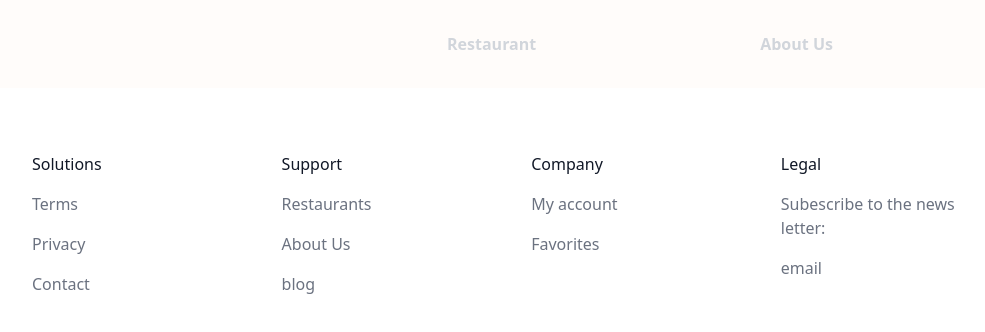
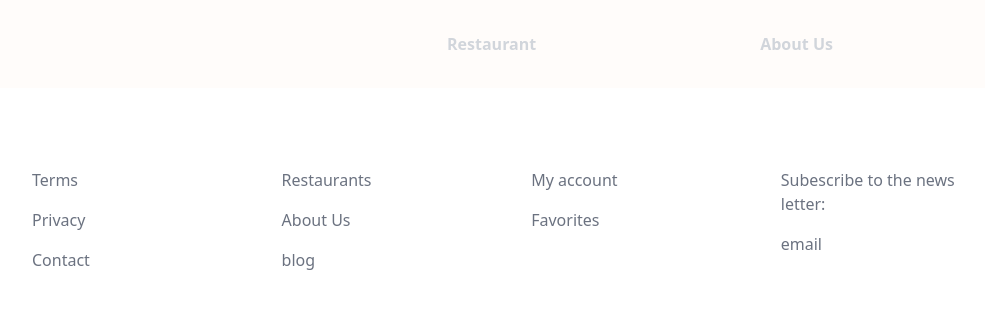
Before and after one commit to MR-shefaei/Restaurant, a Next.js app: page / in a window 1280 px wide. Shown: the top 332 px of the page, without its empty margins (0-985 px from the left). Built offline with nearby package versions, Linux system fonts and the light colour scheme.

Commit message:
content section is started

```diff
--- /dev/null
+++ b/components/content.js
@@ -0,0 +1,18 @@
+import React from "react";
+
+export default function Content(){
+    return(
+        <>
+        <div className="grid grid-cols-3">
+            <div className="col-span-1">
+
+            </div>
+            <div className="col-span-2">
+
+            </div>
+
+
+        </div>
+        </>
+    );
+}
--- a/components/footer.js
+++ b/components/footer.js
@@ -37,7 +37,7 @@ export default function Footer() {
           <div className="grid grid-cols-2 gap-8 xl:col-span-4">
             <div className="md:grid md:grid-cols-2 md:gap-8">
               <div>
-                <h3 className="text-base font-medium text-gray-900">Solutions</h3>
+
                 <ul role="list" className="mt-4 space-y-4">
                   {navigation.solutions.map((item) => (
                     <li key={item.name}>
@@ -49,7 +49,7 @@ export default function Footer() {
                 </ul>
               </div>
               <div className="mt-12 md:mt-0">
-                <h3 className="text-base font-medium text-gray-900">Support</h3>
+
                 <ul role="list" className="mt-4 space-y-4">
                   {navigation.support.map((item) => (
                     <li key={item.name}>
@@ -63,7 +63,7 @@ export default function Footer() {
             </div>
             <div className="md:grid md:grid-cols-2 md:gap-8">
               <div>
-                <h3 className="text-base font-medium text-gray-900">Company</h3>
+
                 <ul role="list" className="mt-4 space-y-4">
                   {navigation.company.map((item) => (
                     <li key={item.name}>
@@ -75,7 +75,7 @@ export default function Footer() {
                 </ul>
               </div>
               <div className="mt-12 md:mt-0">
-                <h3 className="text-base font-medium text-gray-900">Legal</h3>
+
                 <ul role="list" className="mt-4 space-y-4">
                   {navigation.legal.map((item) => (
                     <li key={item.name}>
--- a/pages/_app.js
+++ b/pages/_app.js
@@ -1,5 +1,6 @@
 import Footer from '../components/footer';
 import Header from '../components/header';
+import Content from '../components/content';
 import '../styles/globals.css';
 
 
@@ -8,6 +9,7 @@ export default function app(){
     return(
         <>
         <Header/>
+        <Content/>
         <Footer/>
         </>
     )
```
